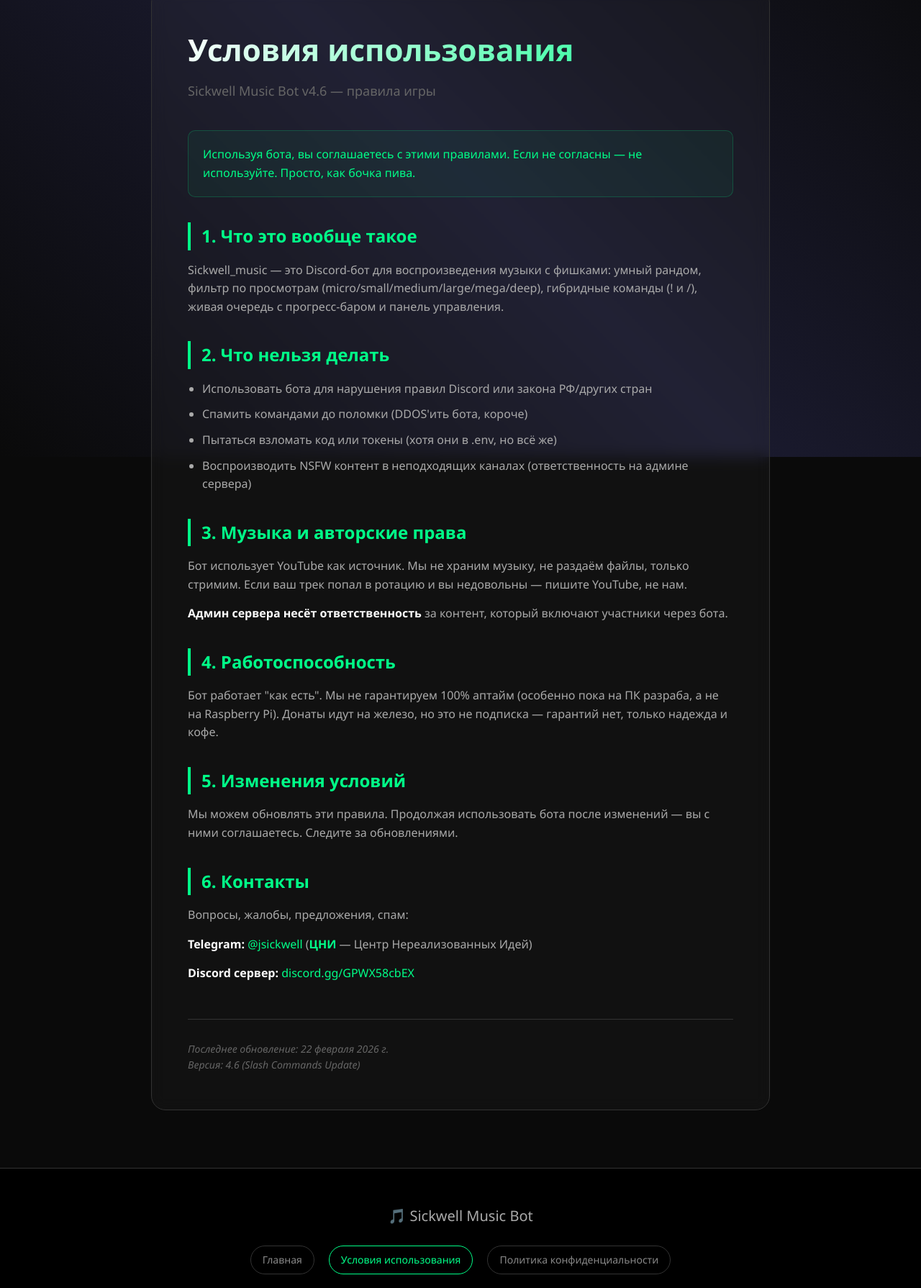
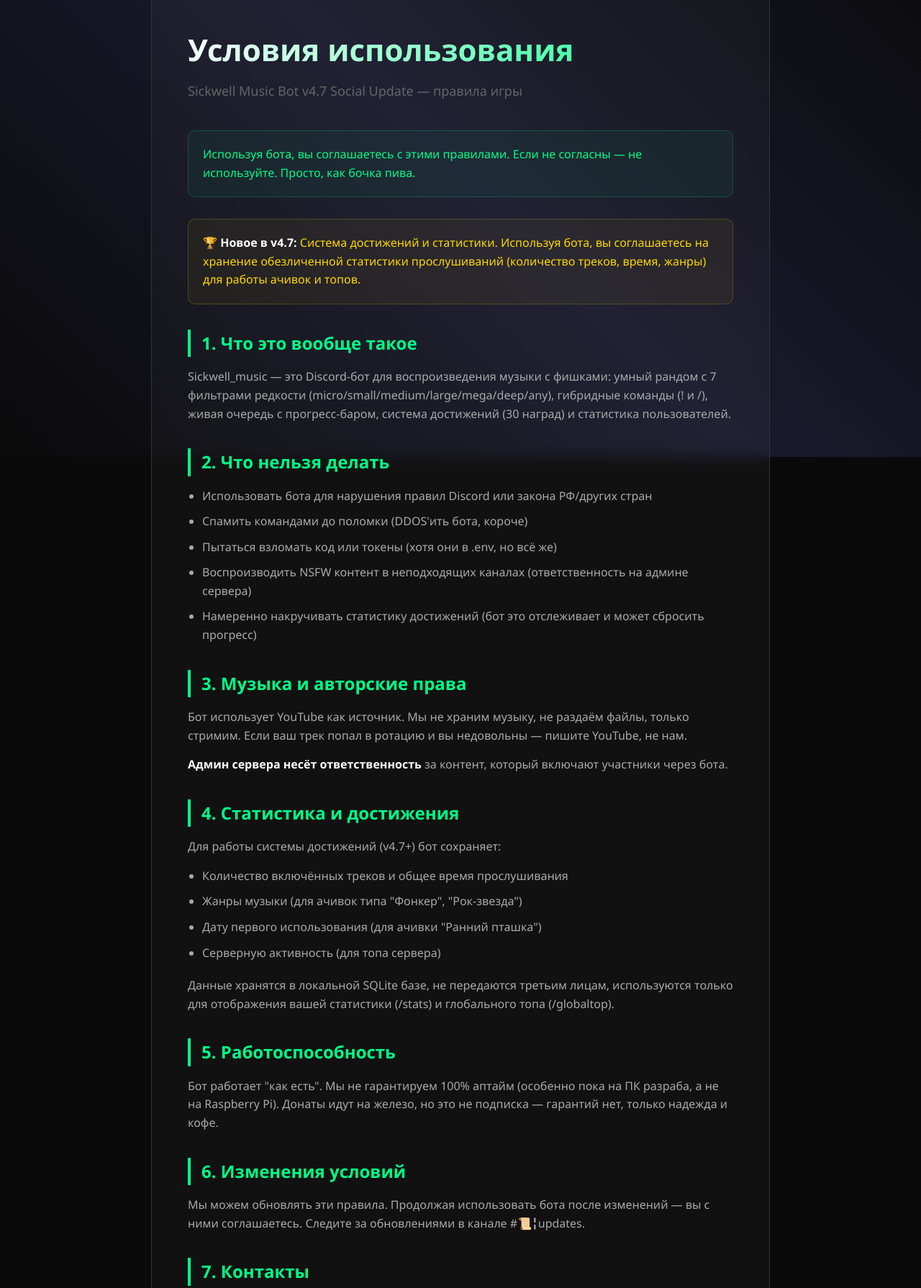
Before and after one commit to sickwell322/Sickwell_music, a plain HTML site: page tos.html in a window 1280 px wide. Shown: the part 165-1955 px from the top of the page at 72% size. Drawn offline with Linux system fonts and the light colour scheme.

Commit message:
Update tos.html
upd v4.7

```diff
--- a/tos.html
+++ b/tos.html
@@ -3,7 +3,7 @@
 <head>
     <meta charset="UTF-8">
     <meta name="viewport" content="width=device-width, initial-scale=1.0">
-    <title>Условия использования - Sickwell Music Bot</title>
+    <title>Условия использования - Sickwell Music Bot v4.7</title>
     <style>
         * {
             margin: 0;
@@ -143,6 +143,19 @@
             color: #00ff88;
         }
 
+        .new-feature {
+            background: rgba(255,215,0,0.05);
+            border: 1px solid rgba(255,215,0,0.2);
+            border-radius: 10px;
+            padding: 20px;
+            margin: 20px 0;
+        }
+
+        .new-feature p {
+            margin: 0;
+            color: #ffd700;
+        }
+
         .last-updated {
             margin-top: 50px;
             padding-top: 30px;
@@ -211,7 +224,6 @@
             color: #fff;
         }
 
-        /* Стиль для ссылки ЦНИ */
         .cni-link {
             color: #00ff88;
             text-decoration: none;
@@ -238,21 +250,25 @@
     <div class="bg-animation"></div>
 
     <header>
-        <a href="index.html" class="logo">Sickwell Music</a>
+        <a href="index.html" class="logo">Sickwell Music v4.7</a>
         <a href="index.html" class="back-btn">← Назад на главную</a>
     </header>
 
     <div class="container">
         <div class="content-card">
             <h1>Условия использования</h1>
-            <p class="subtitle">Sickwell Music Bot v4.6 — правила игры</p>
+            <p class="subtitle">Sickwell Music Bot v4.7 Social Update — правила игры</p>
 
             <div class="highlight-box">
                 <p>Используя бота, вы соглашаетесь с этими правилами. Если не согласны — не используйте. Просто, как бочка пива.</p>
             </div>
 
+            <div class="new-feature">
+                <p>🏆 <strong>Новое в v4.7:</strong> Система достижений и статистики. Используя бота, вы соглашаетесь на хранение обезличенной статистики прослушиваний (количество треков, время, жанры) для работы ачивок и топов.</p>
+            </div>
+
             <h2>1. Что это вообще такое</h2>
-            <p>Sickwell_music — это Discord-бот для воспроизведения музыки с фишками: умный рандом, фильтр по просмотрам (micro/small/medium/large/mega/deep), гибридные команды (! и /), живая очередь с прогресс-баром и панель управления.</p>
+            <p>Sickwell_music — это Discord-бот для воспроизведения музыки с фишками: умный рандом с 7 фильтрами редкости (micro/small/medium/large/mega/deep/any), гибридные команды (! и /), живая очередь с прогресс-баром, система достижений (30 наград) и статистика пользователей.</p>
 
             <h2>2. Что нельзя делать</h2>
             <ul>
@@ -260,26 +276,37 @@
                 <li>Спамить командами до поломки (DDOS'ить бота, короче)</li>
                 <li>Пытаться взломать код или токены (хотя они в .env, но всё же)</li>
                 <li>Воспроизводить NSFW контент в неподходящих каналах (ответственность на админе сервера)</li>
+                <li>Намеренно накручивать статистику достижений (бот это отслеживает и может сбросить прогресс)</li>
             </ul>
 
             <h2>3. Музыка и авторские права</h2>
             <p>Бот использует YouTube как источник. Мы не храним музыку, не раздаём файлы, только стримим. Если ваш трек попал в ротацию и вы недовольны — пишите YouTube, не нам.</p>
             <p><strong>Админ сервера несёт ответственность</strong> за контент, который включают участники через бота.</p>
 
-            <h2>4. Работоспособность</h2>
+            <h2>4. Статистика и достижения</h2>
+            <p>Для работы системы достижений (v4.7+) бот сохраняет:</p>
+            <ul>
+                <li>Количество включённых треков и общее время прослушивания</li>
+                <li>Жанры музыки (для ачивок типа "Фонкер", "Рок-звезда")</li>
+                <li>Дату первого использования (для ачивки "Ранний пташка")</li>
+                <li>Серверную активность (для топа сервера)</li>
+            </ul>
+            <p>Данные хранятся в локальной SQLite базе, не передаются третьим лицам, используются только для отображения вашей статистики (/stats) и глобального топа (/globaltop).</p>
+
+            <h2>5. Работоспособность</h2>
             <p>Бот работает "как есть". Мы не гарантируем 100% аптайм (особенно пока на ПК разраба, а не на Raspberry Pi). Донаты идут на железо, но это не подписка — гарантий нет, только надежда и кофе.</p>
 
-            <h2>5. Изменения условий</h2>
-            <p>Мы можем обновлять эти правила. Продолжая использовать бота после изменений — вы с ними соглашаетесь. Следите за обновлениями.</p>
+            <h2>6. Изменения условий</h2>
+            <p>Мы можем обновлять эти правила. Продолжая использовать бота после изменений — вы с ними соглашаетесь. Следите за обновлениями в канале #📜╏updates.</p>
 
-<h2>6. Контакты</h2>
-<p>Вопросы, жалобы, предложения, спам:</p>
-<p><strong>Telegram:</strong> <a href="https://t.me/jsickwell" style="color: #00ff88; text-decoration: none;">@jsickwell</a> (<a href="https://t.me/jsickwell" class="cni-link">ЦНИ</a> — Центр Нереализованных Идей)</p>
-<p><strong>Discord сервер:</strong> <a href="https://discord.gg/GPWX58cbEX" style="color: #00ff88; text-decoration: none;">discord.gg/GPWX58cbEX</a></p>
+            <h2>7. Контакты</h2>
+            <p>Вопросы, жалобы, предложения, спам:</p>
+            <p><strong>Telegram:</strong> <a href="https://t.me/jsickwell" style="color: #00ff88; text-decoration: none;">@jsickwell</a> (<a href="https://t.me/jsickwell" class="cni-link">ЦНИ</a> — Центр Нереализованных Идей)</p>
+            <p><strong>Discord сервер:</strong> <a href="https://discord.gg/GPWX58cbEX" style="color: #00ff88; text-decoration: none;">discord.gg/GPWX58cbEX</a></p>
 
             <div class="last-updated">
                 Последнее обновление: 22 февраля 2026 г.<br>
-                Версия: 4.6 (Slash Commands Update)
+                Версия: 4.7 (Social Update)
             </div>
         </div>
     </div>
@@ -295,7 +322,7 @@
 
         <p class="contact">
             Made with passion by <a href="https://t.me/jsickwell" class="cni-link">ЦНИ</a> (Центр Нереализованных Идей)<br>
-            Контакт: <a href="https://t.me/jsickwell">t.me/jsickwell</a> | <a href="https://discord.gg/GPWX58cbEX">Discord</a>
+            Контакт: <a href="https://t.me/jsickwell">t.me/jsickwell</a>
         </p>
         <p class="copyright">© 2026 Sickwell Music Bot. Все права защищены.</p>
     </footer>
```
